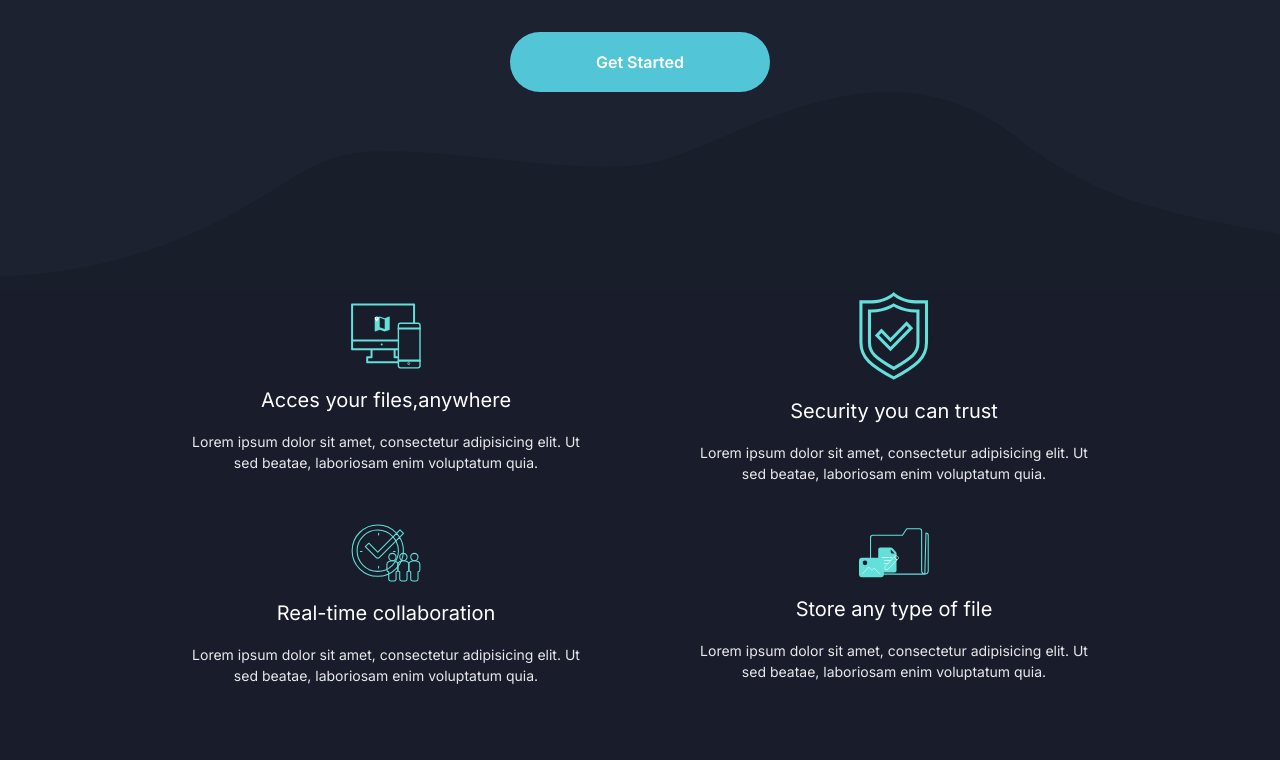
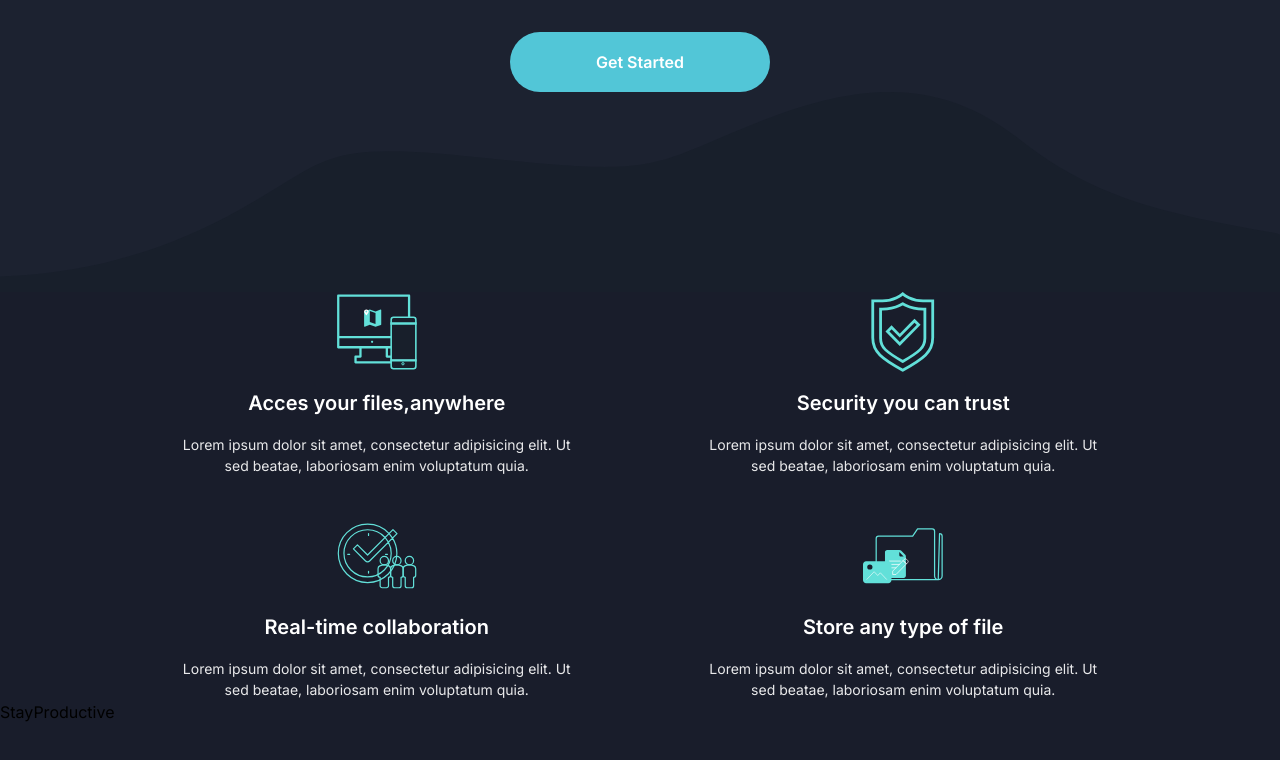
Before and after one commit to ahmed-mostafa2020/landingPage-Taileindcss, a Next.js app: page / in a window 1280 px wide. Shown: the part 831-1591 px from the top of the page. Built offline with nearby package versions, Linux system fonts and the light colour scheme.

Commit message:
w s stay

```diff
--- a/app/globals.css
+++ b/app/globals.css
@@ -12,7 +12,7 @@
   }
 
   .btn {
-    @apply element-center bg-btnColor hover:bg-btnColorHover;
+    @apply element-center bg-secColor hover:bg-hoverColor;
   }
 }
 
--- a/app/page.tsx
+++ b/app/page.tsx
@@ -2,6 +2,7 @@ import Header from "@/src/components/Header";
 import "./globals.css";
 import Landing from "@/src/components/Landing";
 import Features from "@/src/components/Features";
+import StayProductive from "@/src/components/StayProductive";
 
 type Props = {};
 
@@ -11,6 +12,7 @@ const Home = (props: Props) => {
       <Header />
       <Landing />
       <Features />
+      <StayProductive />
     </>
   );
 };
--- a/src/components/FeatureBox.tsx
+++ b/src/components/FeatureBox.tsx
@@ -8,10 +8,18 @@ type Props = {
 
 const FeatureBox = (props: Props) => {
   return (
-    <div className="element-center gap-4 flex-col text-mainColor min-w-[40%] max-w-full text-center">
-      <Image src={props.icon} alt="icon-img" width={70} height={70} />
+    <div className="element-center gap-4 flex-col text-mainColor min-w-[45%] max-w-full text-center">
+      <Image
+        className="object-contain h-[80px]"
+        src={props.icon}
+        alt="icon-img"
+        width={80}
+        height={80}
+      />
 
-      <h2 className="text-[18px] md:text-[20px]">{props.title}</h2>
+      <h2 className="font-semibold text-[18px] md:text-[20px]">
+        {props.title}
+      </h2>
       <p className="text-[14px] w-full md:w-[400px] opacity-90">{props.desc}</p>
     </div>
   );
--- a/src/components/Features.tsx
+++ b/src/components/Features.tsx
@@ -32,7 +32,7 @@ const Features = () => {
   ]);
   return (
     <section>
-      <div className="container element-center gap-10 flex-wrap">
+      <div className="container element-center gap-y-10 flex-wrap">
         {items.map((item) => (
           <FeatureBox
             key={item.title}
--- /dev/null
+++ b/src/components/StayProductive.tsx
@@ -0,0 +1,7 @@
+type Props = {};
+
+const StayProductive = (props: Props) => {
+  return <div>StayProductive</div>;
+};
+
+export default StayProductive;
--- a/tailwind.config.ts
+++ b/tailwind.config.ts
@@ -10,8 +10,8 @@ const config: Config = {
     extend: {
       colors: {
         mainColor: "#ffffff",
-        btnColor: "#52c6d7",
-        btnColorHover: "#52c6f7",
+        secColor: "#52c6d7",
+        hoverColor: "#52c6f7",
       },
       backgroundImage: {
         "gradient-radial": "radial-gradient(var(--tw-gradient-stops))",
```
